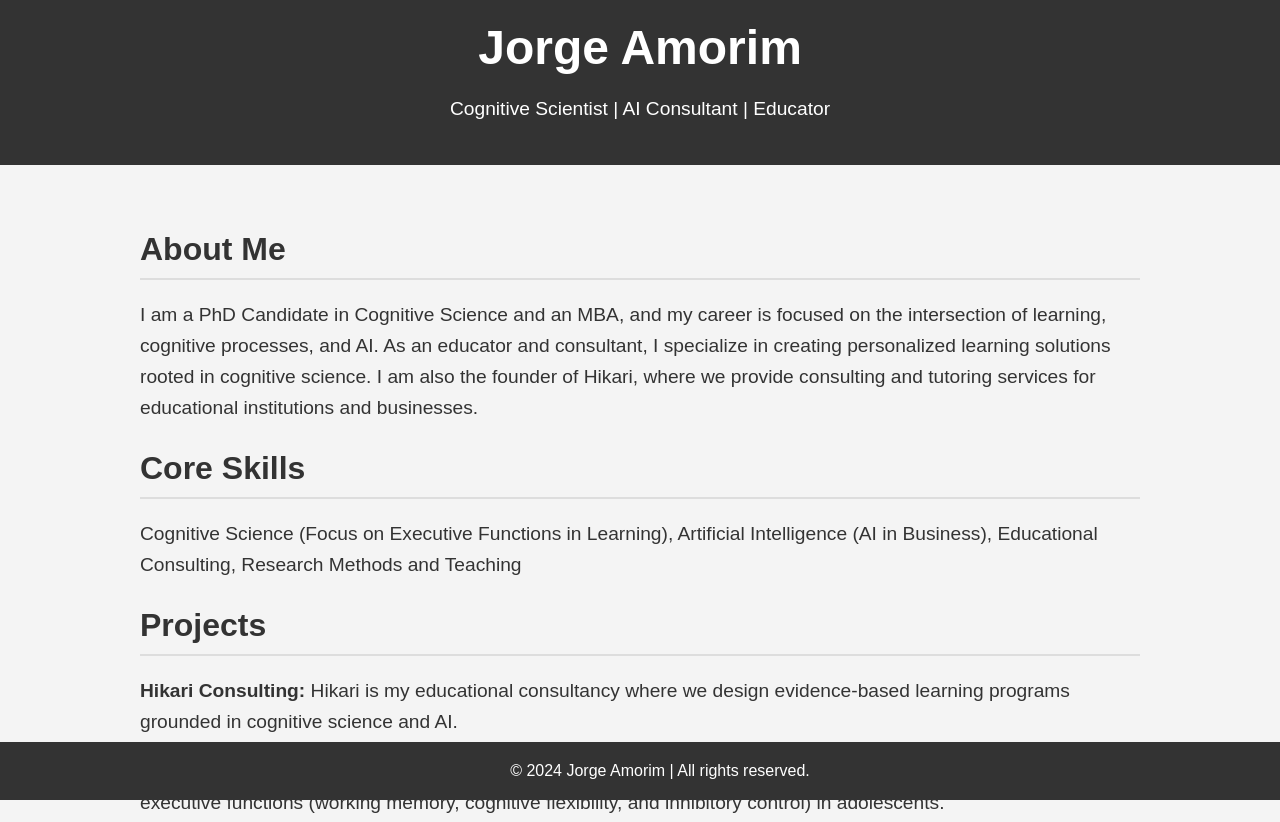
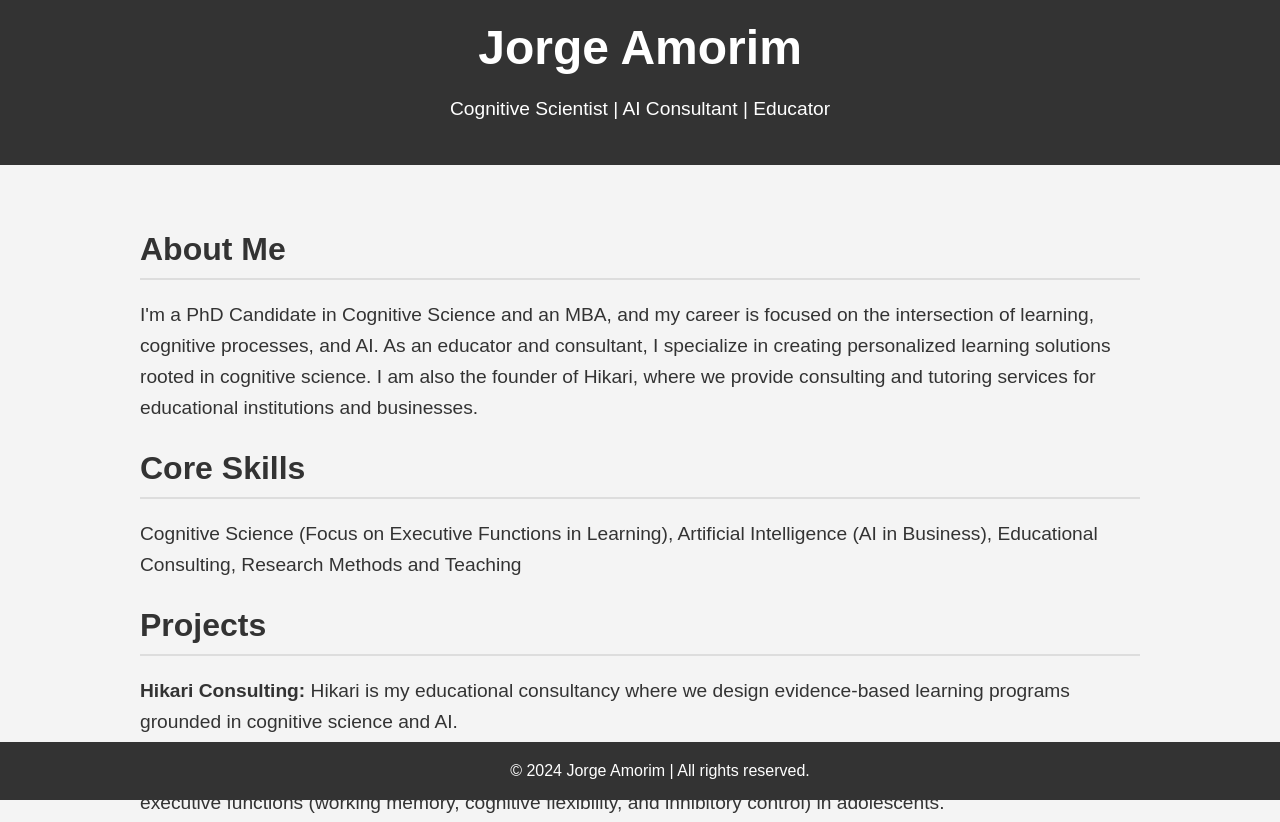
Before and after one commit to Jorgewho/jorgeamorim.github.io, a plain HTML site: page index.html in a window 1280 px wide. Shown: the top 822 px of the page. Drawn offline with Linux system fonts and the light colour scheme.

Commit message:
Update index.html

```diff
--- a/index.html
+++ b/index.html
@@ -76,7 +76,7 @@
 <section>
     <h2>About Me</h2>
     <p>
-        I am a PhD Candidate in Cognitive Science and an MBA, and my career is focused on the intersection of learning, cognitive processes, and AI. As an educator and consultant, I specialize in creating personalized learning solutions rooted in cognitive science. I am also the founder of Hikari, where we provide consulting and tutoring services for educational institutions and businesses.
+        I'm a PhD Candidate in Cognitive Science and an MBA, and my career is focused on the intersection of learning, cognitive processes, and AI. As an educator and consultant, I specialize in creating personalized learning solutions rooted in cognitive science. I am also the founder of Hikari, where we provide consulting and tutoring services for educational institutions and businesses.
     </p>
 
     <h2>Core Skills</h2>
```
